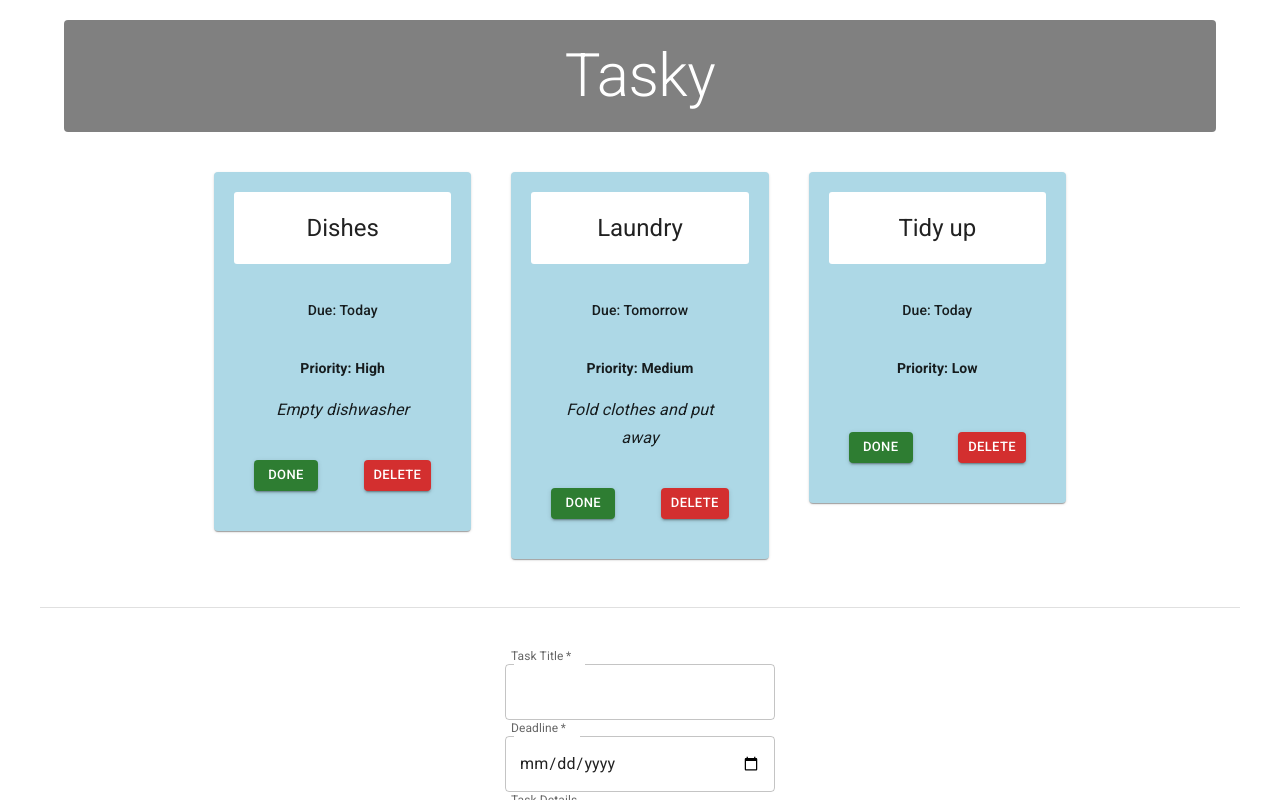
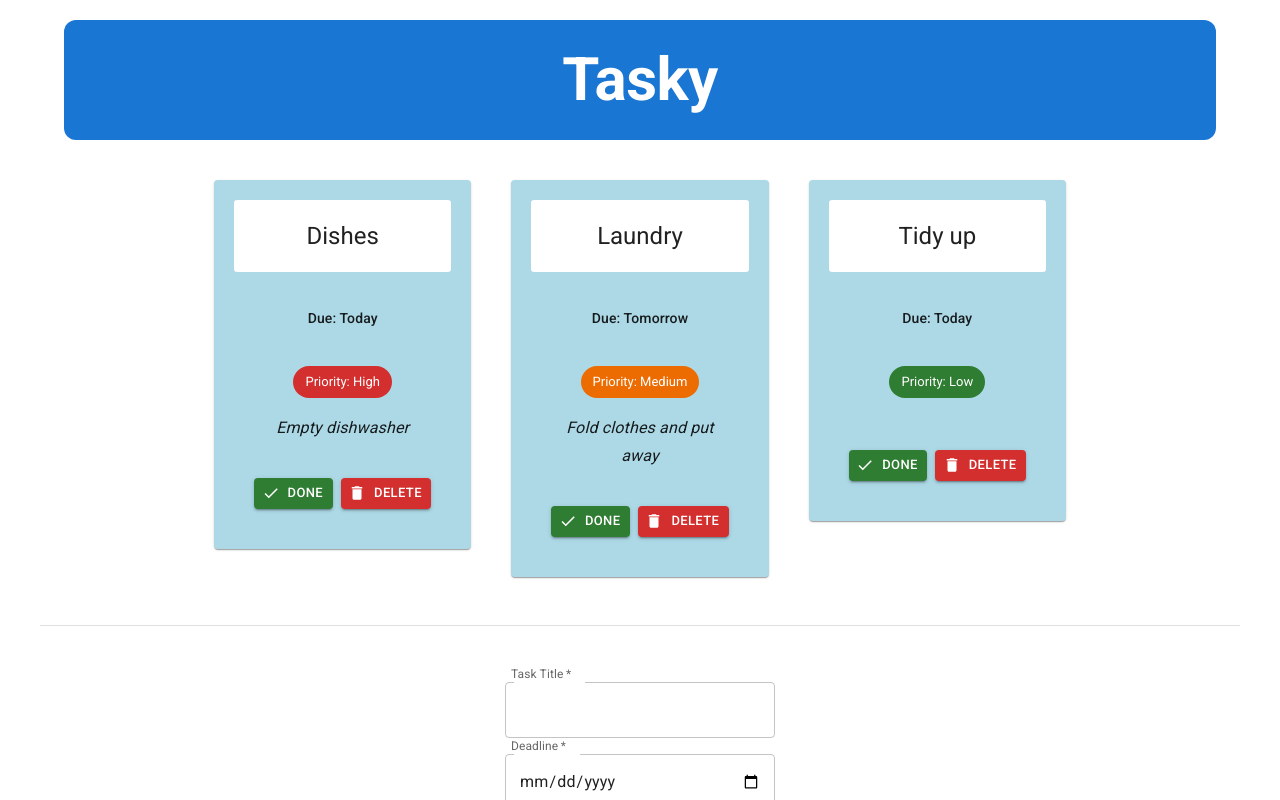
Before and after one commit to PatrickC-20112002/20112002-react-basics-labs, a React (Vite) app in the folder tasky/: page / in a window 1280 px wide. Shown: the top 800 px of the page. Built offline with nearby package versions, Linux system fonts and the light colour scheme.

Commit message:
Tasky Lab 3 Exercises done

```diff
--- a/tasky/src/App.jsx
+++ b/tasky/src/App.jsx
@@ -111,12 +111,13 @@
           align="center"
           gutterBottom
           sx={{
-            backgroundColor: 'gray',
+            backgroundColor: 'primary.main',
             textAlign: 'center',
             color: 'white',
-            padding: '20px',
+            padding: '24px',
             margin: '20px 0 40px 0',
-            borderRadius: '4px'
+            borderRadius: 3,
+            fontWeight: 'bold'
           }}
         >
           Tasky
--- a/tasky/src/components/Task.jsx
+++ b/tasky/src/components/Task.jsx
@@ -6,13 +6,16 @@
 import CardHeader from '@mui/material/CardHeader';
 import Grid from '@mui/material/Grid';
 import Typography from '@mui/material/Typography';
+import CheckIcon from '@mui/icons-material/Check';
+import DeleteIcon from '@mui/icons-material/Delete';
+import Chip from '@mui/material/Chip';
 
 const Task = (props) => {
 
   return (
     <Grid
       key={props.id}
-      size={{ xs: 12, md: 4 }}
+      size={{ xs: 12, sm: 6, md: 4 }}
     >
       <Card
         sx={{
@@ -49,17 +52,24 @@
             </Typography>
           </Box>
 
-          <Typography
-            component="p"
-            variant="subtitle2"
-            align="center"
+          <Box
             sx={{
-              fontWeight: 'bold',
-              mb: 2
+                display: 'flex',
+                justifyContent: 'center',
+                mb: 2
             }}
-          >
-            Priority: {props.priority}
-          </Typography>
+            >
+            <Chip
+                label={`Priority: ${props.priority}`}
+                color={
+                props.priority === 'High'
+                    ? 'error'
+                    : props.priority === 'Medium'
+                    ? 'warning'
+                    : 'success'
+                }
+            />
+          </Box>
 
           <Typography
             component="p"
@@ -82,6 +92,7 @@
             size="small"
             color="success"
             onClick={props.markDone}
+            startIcon={<CheckIcon />}
           >
             Done
           </Button>
@@ -91,6 +102,7 @@
             size="small"
             color="error"
             onClick={props.deleteTask}
+            startIcon={<DeleteIcon />}
           >
             Delete
           </Button>
```
